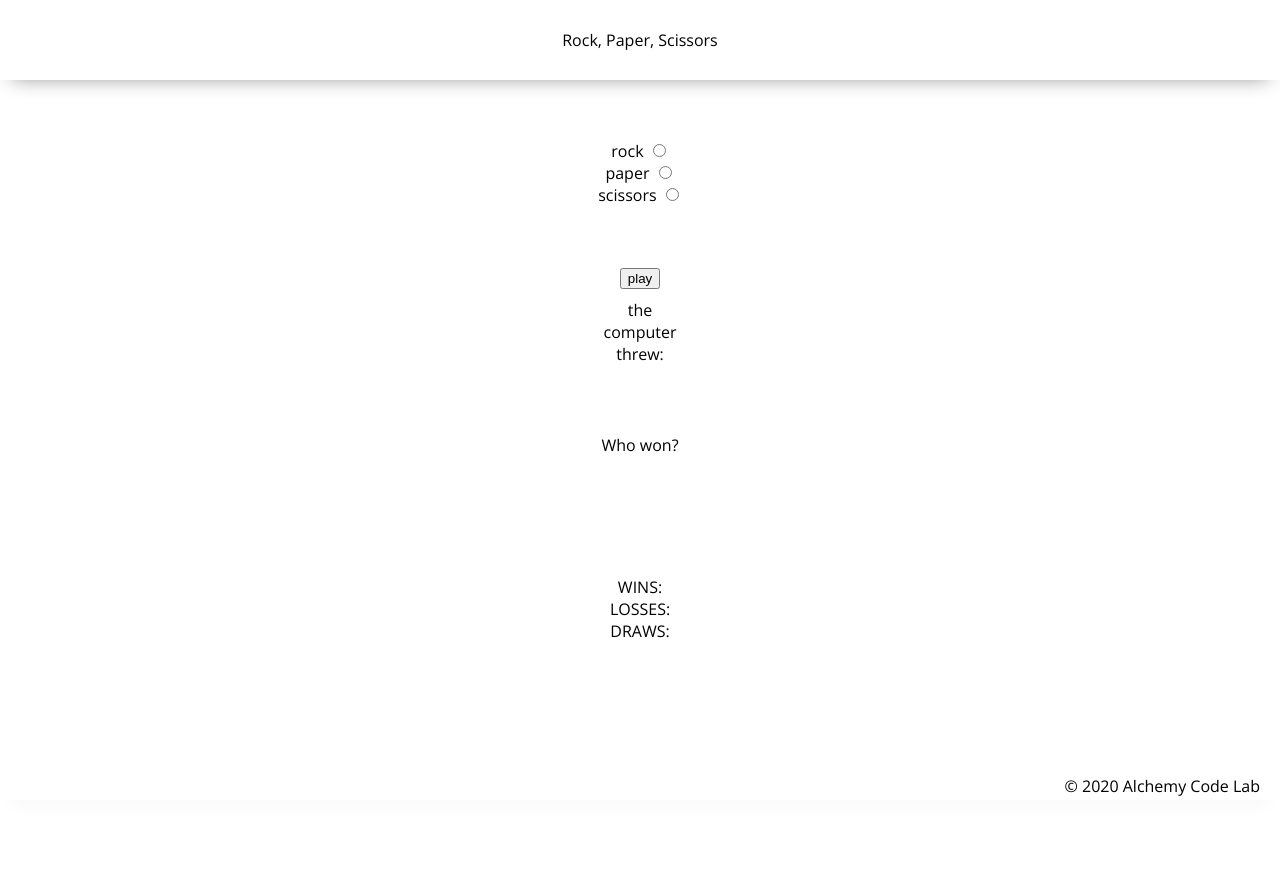
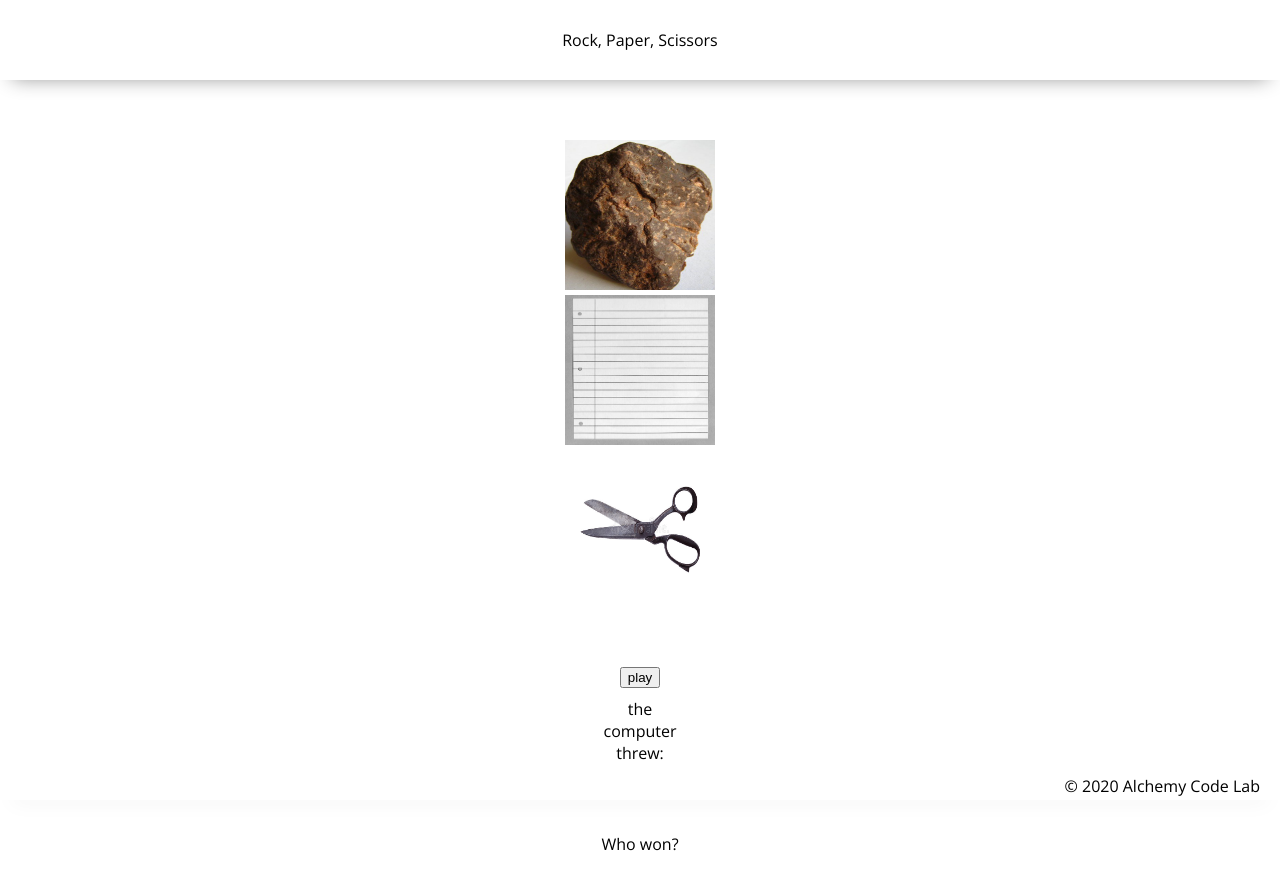
Before and after one commit to jakethrasher/lab-03-rock-paper-scissors, a plain HTML site: page index.html in a window 1280 px wide. Shown: the top 888 px of the page. Before the commit the page ends 800 px from the top, so only its background shows below. Drawn offline with nearby package versions, Linux system fonts and the light colour scheme.

Commit message:
commit to dev branch

```diff
--- a/app.js
+++ b/app.js
@@ -1,4 +1,5 @@
-import { getRandomThrow, didUserWin } from './get-random-throw.js';
+import { getRandomThrow } from './get-random-throw.js';
+import { didUserWin } from './utils.js';
 
 const playButton = document.getElementById('play');
 const throwResult = document.getElementById('throw-result');
@@ -20,7 +21,7 @@ playButton.addEventListener('click', () => {
     let computerThrow = getRandomThrow();
     let winOrLose = didUserWin(userThrow.value, computerThrow);
     throwResult.textContent = computerThrow;
-    console.log(userThrow.value, computerThrow)
+
 
     if (winOrLose === 'win') {
         wins++;
--- a/get-random-throw.js
+++ b/get-random-throw.js
@@ -5,12 +5,3 @@ export function getRandomThrow() {
     if (randomNum === 2) return 'paper';
     if (randomNum === 3) return 'scissors';
 }
-
-
-export function didUserWin(player, computer) {
-    if (player === 'rock' && computer === 'scissors') return 'win';
-    if (player === 'paper' && computer === 'rock') return 'win';
-    if (player === 'scissors' && computer === 'paper') return 'win';
-    if (player === computer) return 'draw';
-    else return 'lose';
-}
--- a/index.html
+++ b/index.html
@@ -19,16 +19,16 @@
     <main>
         <section class="radio-button-section">
             <label>
-                rock
                 <input type="radio" name="rps" value="rock">
+                <img src="./assets/rock.png"/>
             </label>
             <label>
-                paper
                 <input type="radio" name="rps" value="paper">
+                <img src="./assets/paper.png"/>
             </label>
             <label>
-                scissors
                 <input type="radio" name="rps" value="scissors">
+                <img src="./assets/scissors.png"/>
             </label>
         </section>
         <div>
@@ -43,12 +43,6 @@
             <div>LOSSES:<span id="losses-span"></span></div>
             <div>DRAWS:<span id="draws-span"></span></div>
         </section>
-
-
-
-
-
-
     </main>
     <footer>
         <div class="copy gutter-right">&copy; 2020 Alchemy Code Lab</div>
@@ -56,5 +50,4 @@
 
     <script type="module" src="app.js"></script>
 </body>
-
 </html>
--- a/styles/home.css
+++ b/styles/home.css
@@ -11,3 +11,13 @@ body{
 button{
     margin-bottom: 10px;
 }
+label img{
+    height: 150px;
+    width: 150px;
+}
+input{
+    display: none;
+}
+input:checked + img {
+    border: 2px solid red;
+}
--- /dev/null
+++ b/utils.js
@@ -0,0 +1,13 @@
+export function didUserWin(player, computer) {
+    if (player === 'rock' && computer === 'scissors') return 'win';
+    if (player === 'paper' && computer === 'rock') return 'win';
+    if (player === 'scissors' && computer === 'paper') return 'win';
+    if (player === computer) return 'draw';
+    else return 'lose';
+}
+
+// export function showComputerThrowImg(throw, element){
+//     if ( throw === 'rock') element.src="./assets/rock.png";
+//     if ( throw === 'paper') element.src="./assets/paper.png";
+//     if ( throw === 'scissors') element.src="./assets/scissors.png";
+// }
```
